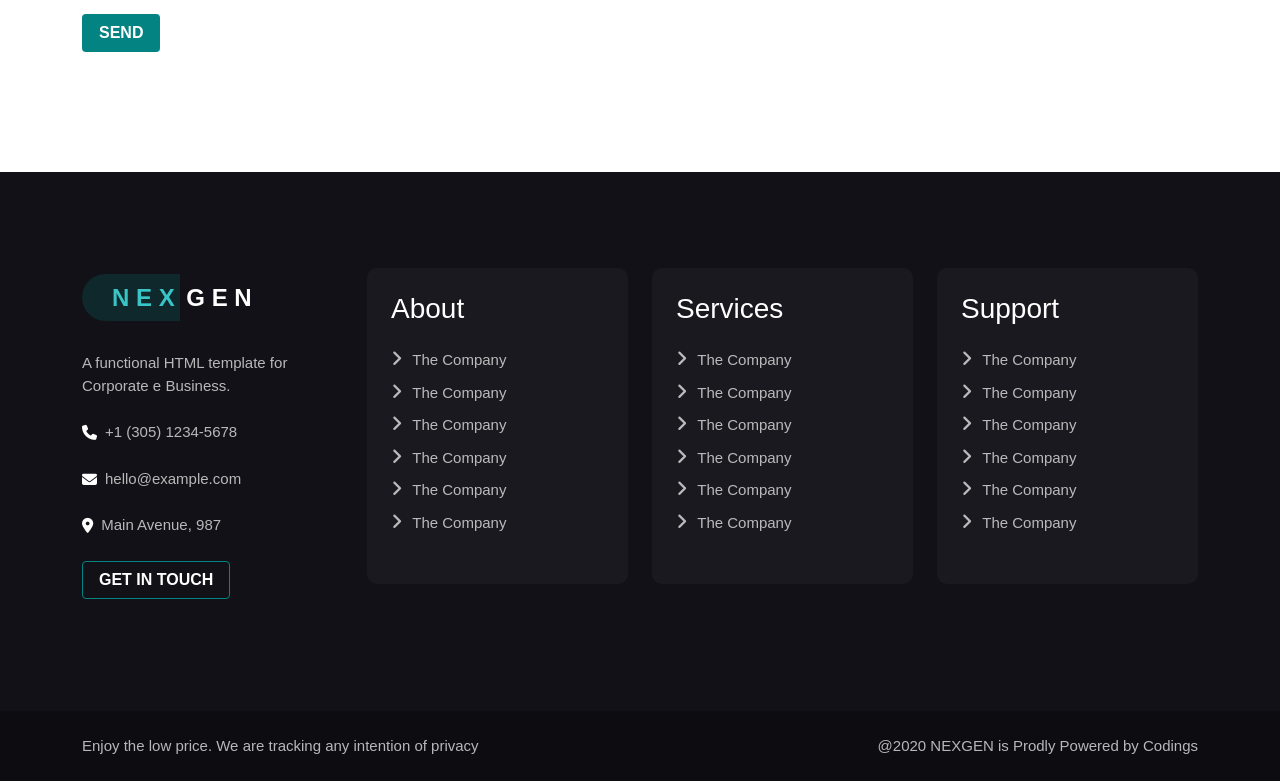
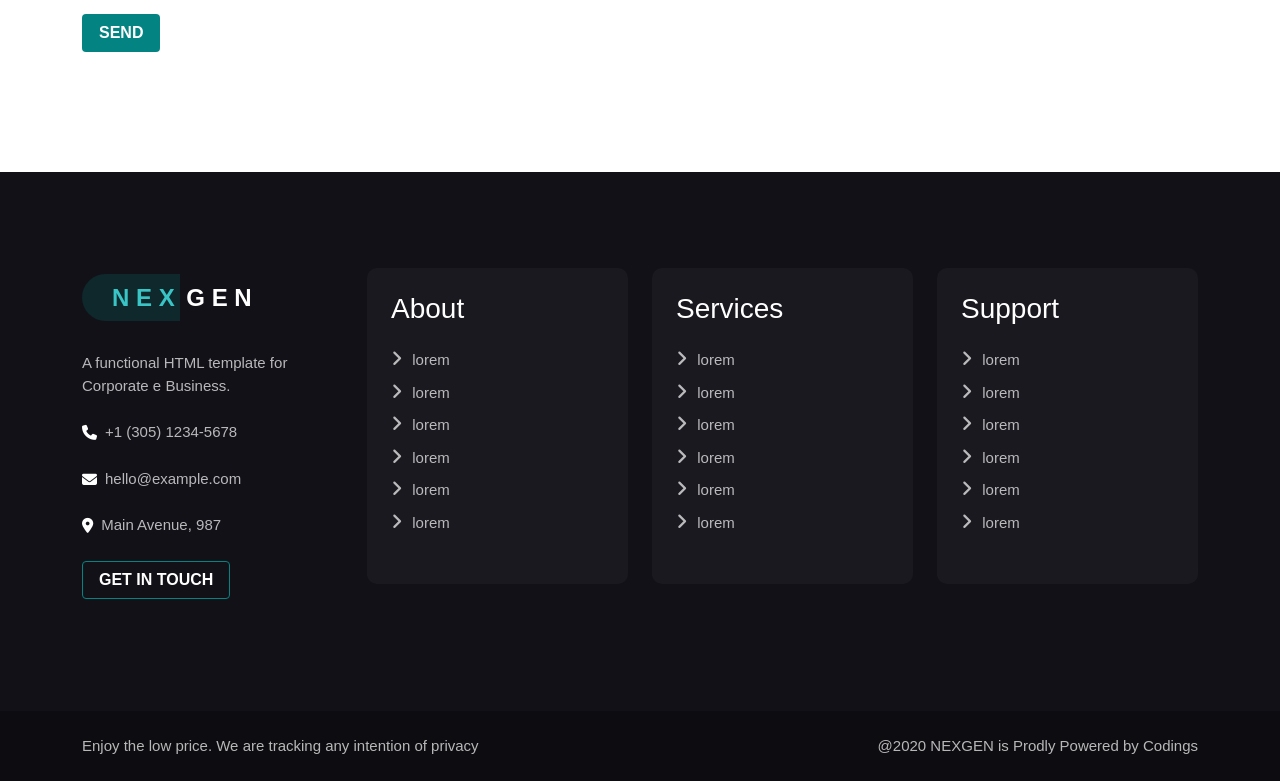
Before and after one commit to mattia099/proj-html-vuejs, a Vue app: page / in a window 1280 px wide. Shown: the part 5013-5794 px from the top of the page. Built offline with nearby package versions, Linux system fonts and the light colour scheme.

Commit message:
js nel footer, progetto  'completo'

```diff
--- a/src/components/appFooter.vue
+++ b/src/components/appFooter.vue
@@ -27,47 +27,22 @@
             </div>
           </div>
         </div>
-        <div class="col-12 col-md-4 col-lg-3">
+        <div class="col-12 col-md-4 col-lg-3" v-for="(element,index) in cards" :key="index">
           <div class="card-item p-4">
-            <h3>About</h3>
+            <h3>{{element.title}}</h3>
             <ul class="sub-text py-3">
-              <li><i class="fa-solid fa-angle-right"></i><span>The Company</span></li>
-              <li><i class="fa-solid fa-angle-right"></i><span>The Company</span></li>
-              <li><i class="fa-solid fa-angle-right"></i><span>The Company</span></li>
-              <li><i class="fa-solid fa-angle-right"></i><span>The Company</span></li>
-              <li><i class="fa-solid fa-angle-right"></i><span>The Company</span></li>
-              <li><i class="fa-solid fa-angle-right"></i><span>The Company</span></li>
-            </ul>
-          </div>
-        </div>
-        <div class="col-12 col-md-4 col-lg-3">
-          <div class="card-item p-4">
-            <h3>Services</h3>
-            <ul class="sub-text py-3">
-              <li><i class="fa-solid fa-angle-right"></i><span>The Company</span></li>
-              <li><i class="fa-solid fa-angle-right"></i><span>The Company</span></li>
-              <li><i class="fa-solid fa-angle-right"></i><span>The Company</span></li>
-              <li><i class="fa-solid fa-angle-right"></i><span>The Company</span></li>
-              <li><i class="fa-solid fa-angle-right"></i><span>The Company</span></li>
-              <li><i class="fa-solid fa-angle-right"></i><span>The Company</span></li>
-            </ul>
-          </div>
-        </div>
-        <div class="col-12 col-md-4 col-lg-3">
-          <div class="card-item p-4">
-            <h3>Support</h3>
-            <ul class="sub-text py-3">
-              <li><i class="fa-solid fa-angle-right"></i><span>The Company</span></li>
-              <li><i class="fa-solid fa-angle-right"></i><span>The Company</span></li>
-              <li><i class="fa-solid fa-angle-right"></i><span>The Company</span></li>
-              <li><i class="fa-solid fa-angle-right"></i><span>The Company</span></li>
-              <li><i class="fa-solid fa-angle-right"></i><span>The Company</span></li>
-              <li><i class="fa-solid fa-angle-right"></i><span>The Company</span></li>
+              <li><i class="fa-solid fa-angle-right"></i><span>lorem</span></li>
+              <li><i class="fa-solid fa-angle-right"></i><span>lorem</span></li>
+              <li><i class="fa-solid fa-angle-right"></i><span>lorem</span></li>
+              <li><i class="fa-solid fa-angle-right"></i><span>lorem</span></li>
+              <li><i class="fa-solid fa-angle-right"></i><span>lorem</span></li>
+              <li><i class="fa-solid fa-angle-right"></i><span>lorem</span></li>
             </ul>
           </div>
         </div>
       </div>
     </div>
+
     <div class="post-footer">
       <div class="container">
         <div class="row py-4">
@@ -85,7 +60,21 @@
 
 <script>
 export default {
-
+  data : function(){
+    return{
+      cards : [
+        {
+          title : 'About',
+        },
+        {
+          title : 'Services'
+        },
+        {
+          title : 'Support'
+        }
+      ]
+    }
+  }
 }
 </script>
 
```
